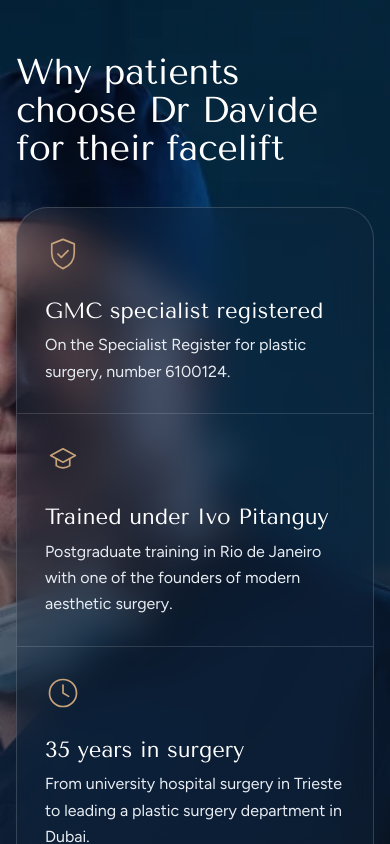
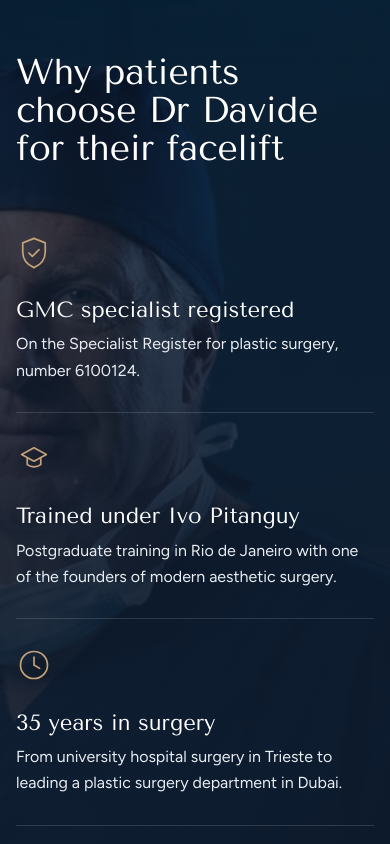
Before and after one commit to OnlineMarketingForDoctors/drdavide-lp, a plain HTML site: page index.html in a window 390 px wide. Shown: the part 9844-10688 px from the top of the page. Drawn offline with nearby package versions, Linux system fonts and the light colour scheme.

Commit message:
Why Choose: drop the glass card, text sits on the photo with line separators
Co-Authored-By: Claude Opus 5.5 <noreply@anthropic.com>
Claude-Session: https://claude.ai/code/session_017rqZm3qYR8M9v7LPAudb6E

```diff
--- a/assets/css/styles.css
+++ b/assets/css/styles.css
@@ -725,7 +725,7 @@ button { font: inherit; color: inherit; cursor: pointer; }
 .why { position: relative; isolation: isolate; overflow: hidden; background: var(--navy-ink); padding-bottom: clamp(72px, 9vw, 120px); }
 .why-media { height: clamp(380px, 54vh, 560px); display: flex; align-items: flex-end; }
 .why-media > img { position: absolute; inset: 0; width: 100%; height: 100%; object-fit: cover; object-position: 50% 25%; z-index: -2; }
-.why-media::after { content: ""; position: absolute; inset: 0; z-index: -1; background: linear-gradient(180deg, rgba(14, 28, 46, 0) 0%, rgba(14, 28, 46, .35) 30%, rgba(14, 28, 46, .8) 60%, rgba(14, 28, 46, .94) 100%); }
+.why-media::after { content: ""; position: absolute; inset: 0; z-index: -1; background: linear-gradient(180deg, rgba(14, 28, 46, .05) 0%, rgba(14, 28, 46, .5) 30%, rgba(14, 28, 46, .85) 58%, rgba(14, 28, 46, .95) 100%); }
 .why-intro { padding-bottom: 150px; }
 .why-intro .display-lg { color: var(--white); max-width: 14em; }
 
@@ -733,16 +733,11 @@ button { font: inherit; color: inherit; cursor: pointer; }
   position: relative; z-index: 2;
   margin-top: -110px;
   display: grid; grid-template-columns: repeat(3, minmax(0, 1fr));
-  background: rgba(18, 37, 59, .42);
-  backdrop-filter: blur(18px) saturate(1.15);
-  -webkit-backdrop-filter: blur(18px) saturate(1.15);
-  border: 1px solid rgba(255, 255, 255, .16);
-  border-radius: var(--radius-xl);
-  box-shadow: var(--shadow-deep);
-  overflow: hidden;
 }
-.why-grid li { padding: clamp(28px, 3vw, 44px); border-right: 1px solid rgba(255, 255, 255, .14); border-bottom: 1px solid rgba(255, 255, 255, .14); }
+.why-grid li { padding: clamp(28px, 3vw, 44px) clamp(24px, 3vw, 44px); border-right: 1px solid rgba(255, 255, 255, .14); border-bottom: 1px solid rgba(255, 255, 255, .14); }
 .why-grid li:nth-child(3n) { border-right: 0; }
+.why-grid li:nth-child(3n + 1) { padding-left: 0; }
+.why-grid li:nth-child(3n) { padding-right: 0; }
 .why-grid li:nth-last-child(-n + 3) { border-bottom: 0; }
 .why-icon { width: 36px; height: 36px; fill: none; stroke: var(--brass); stroke-width: 1.5; stroke-linecap: round; stroke-linejoin: round; }
 .why-grid h3 { margin-top: 18px; font-family: var(--font-display); font-weight: 400; font-size: 1.375rem; line-height: 1.2; color: var(--white); }
@@ -754,11 +749,15 @@ button { font: inherit; color: inherit; cursor: pointer; }
   .why-grid li:nth-child(2n) { border-right: 0; }
   .why-grid li:nth-last-child(-n + 3) { border-bottom: 1px solid rgba(255, 255, 255, .14); }
   .why-grid li:nth-last-child(-n + 2) { border-bottom: 0; }
+  .why-grid li:nth-child(n) { padding-left: clamp(24px, 3vw, 44px); padding-right: clamp(24px, 3vw, 44px); }
+  .why-grid li:nth-child(2n + 1) { padding-left: 0; }
+  .why-grid li:nth-child(2n) { padding-right: 0; }
 }
 @media (max-width: 559px) {
   .why-grid { grid-template-columns: 1fr; }
   .why-grid li { border-right: 0 !important; border-bottom: 1px solid rgba(255, 255, 255, .14) !important; }
   .why-grid li:last-child { border-bottom: 0 !important; }
+  .why-grid li:nth-child(n) { padding-left: 0; padding-right: 0; }
 }
 
 /* =========================================================
@@ -1006,4 +1005,5 @@ button { font: inherit; color: inherit; cursor: pointer; }
 
 @media (max-width: 639px) {
   .why-media > img { object-position: 72% 30%; }
+  .why-media::after { background: linear-gradient(180deg, rgba(14, 28, 46, .2) 0%, rgba(14, 28, 46, .78) 18%, rgba(14, 28, 46, .9) 40%, rgba(14, 28, 46, .96) 100%); }
 }
```
